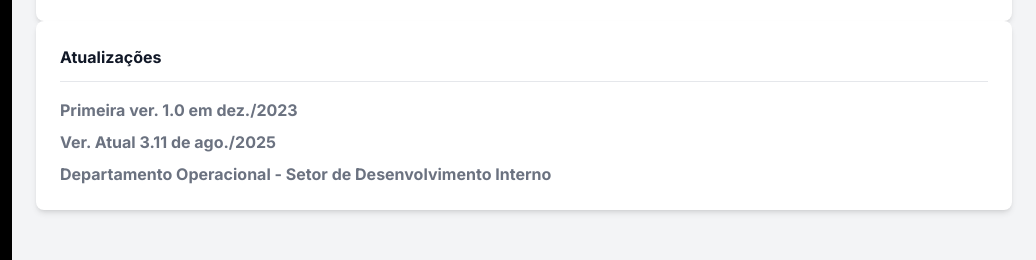
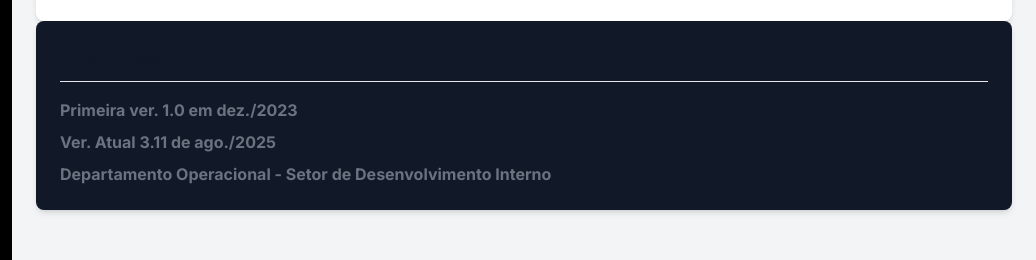
Before and after one commit to operacional-safety/portal-operacinal-safetypark, a plain HTML site: page index.html in a window 1280 px wide. Shown: the part 540-800 px from the top of the page, 244-1280 px from the left. Drawn offline with nearby package versions, Linux system fonts and the light colour scheme.

Commit message:
Update index.html

```diff
--- a/index.html
+++ b/index.html
@@ -189,7 +189,7 @@
                         <h2 class="text-xl font-bold text-gray-800 border-b pb-3 mb-4">Bem-vindo ao Painel Operacional</h2>
                         <p class="text-gray-600">Utilize o menu à esquerda para navegar entre as seções do projeto. Cada área contém as ferramentas e informações necessárias para a execução do planejamento de ações importante aos seu desenvolvimento e de sua equipe.</p>
                     </div>
-                     <div class="bg-white p-6 rounded-lg shadow-md">
+                     <div class="bg-gray-900 p-6 rounded-lg shadow-md">
                         <h3 class="text-x3 font-bold text-gray-900 border-b pb-3 mb-4">Atualizações</h3>
                         <p class="text-x5 font-bold text-gray-500 mt-2">Primeira ver. 1.0 em dez./2023</p>
                         <p class="text-x5 font-bold text-gray-500 mt-2">Ver. Atual 3.11 de ago./2025</p>
```
